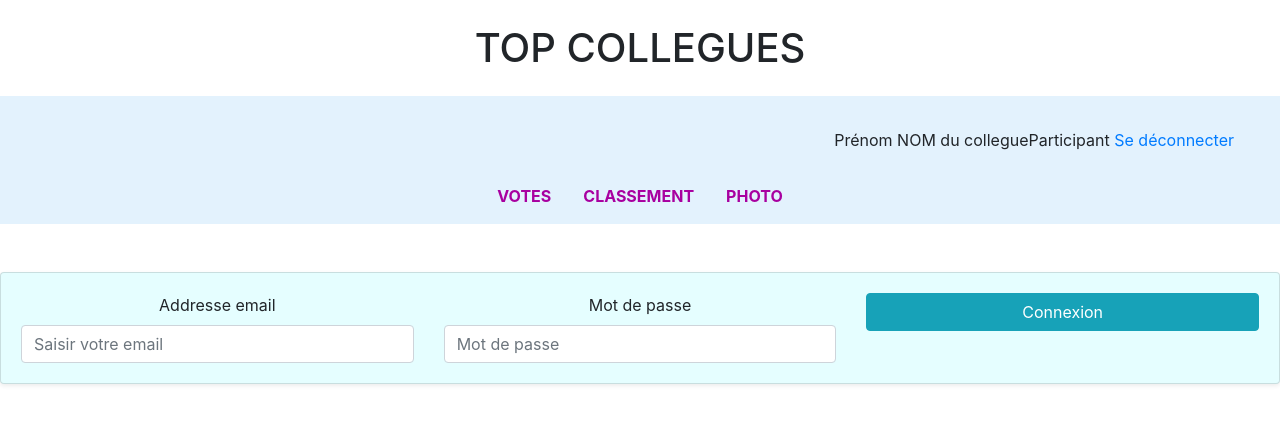
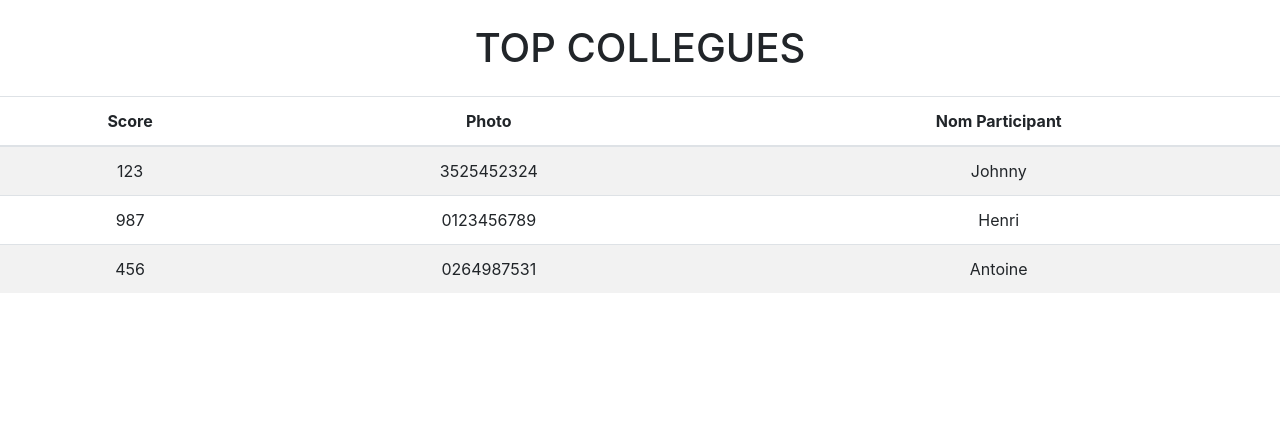
Before and after one commit to javadelice/top-collegue-front-crm, an Angular app: page / in a window 1280 px wide. Shown: the top 424 px of the page. Built offline with nearby package versions, Linux system fonts and the light colour scheme.

Commit message:
1er commit Classement component

```diff
--- a/src/app/app.component.html
+++ b/src/app/app.component.html
@@ -3,6 +3,7 @@
   <h1 class="my-4">
     TOP COLLEGUES
   </h1>
-  <app-menu></app-menu>
-  <app-loggin></app-loggin>
+  <!--<app-menu></app-menu>-->
+  <!--<app-loggin></app-loggin>-->
+  <app-classement></app-classement>
 </div>
--- /dev/null
+++ b/src/app/classement/classement.component.html
@@ -0,0 +1,39 @@
+<!--<div ng-app="orderByScore" ng-controller="CollegueParticipantCtrl">
+
+    <table class="collegu">
+      <tr>
+          <th>
+              <p>Score</p>
+            </th>
+            <th>
+          <p>Telephone</p>
+        </th>
+        <th>
+          <p>Participant</p>
+        </th>
+      </tr>
+
+      <tr ng-repeat="collegue in collegue | orderBy: '-score'">
+        <td>{{collegue.score}}</td>
+        <td>{{collegue.phone}}</td>
+        <td>{{collegue.identite}}</td>
+      </tr>
+    </table>
+  </div>-->
+
+  <table class="table table-striped">
+      <thead>
+          <tr>
+            <th scope="col">Score</th>
+            <th scope="col">Photo</th>
+            <th scope="col">Nom Participant</th>
+            </tr>
+            </thead>
+      <tbody>
+        <tr *ngFor="let collegue of collegues; index as i">
+          <td>{{collegue.score}}</td>
+          <td>{{collegue.phone}}</td>
+          <td>{{collegue.name}}</td>
+        </tr>
+      </tbody>
+    </table>
--- /dev/null
+++ b/src/app/classement/classement.component.ts
@@ -0,0 +1,42 @@
+import { Component, OnInit } from '@angular/core';
+
+interface Collegue {
+  name: string;
+  phone: string;
+  score: number;
+}
+
+const COLLEGUES: Collegue[] = [
+  {
+    name: 'Johnny',
+    phone: '3525452324',
+    score: 123
+  },
+  {
+    name: 'Henri',
+    phone: '0123456789',
+    score: 987
+  },
+  {
+    name: 'Antoine',
+    phone: '0264987531',
+    score: 456
+  },
+];
+
+@Component({
+  selector: 'app-classement',
+  templateUrl: './classement.component.html',
+  styleUrls: ['./classement.component.css']
+})
+
+export class ClassementComponent implements OnInit {
+
+collegues = COLLEGUES;
+
+  constructor() { }
+
+  ngOnInit() {
+  }
+
+}
```
Also changed, not shown: src/app/app.module.ts (+6 -10 lines), src/app/classement/classement.component.css (added), 1 other file (tests, documents, lock files or other folders).
